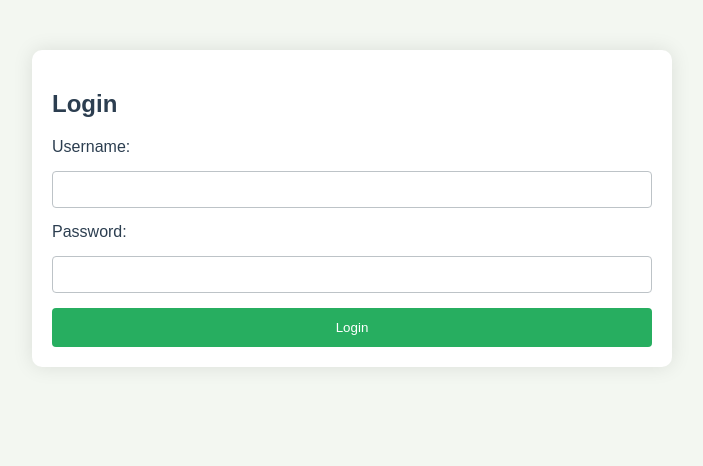
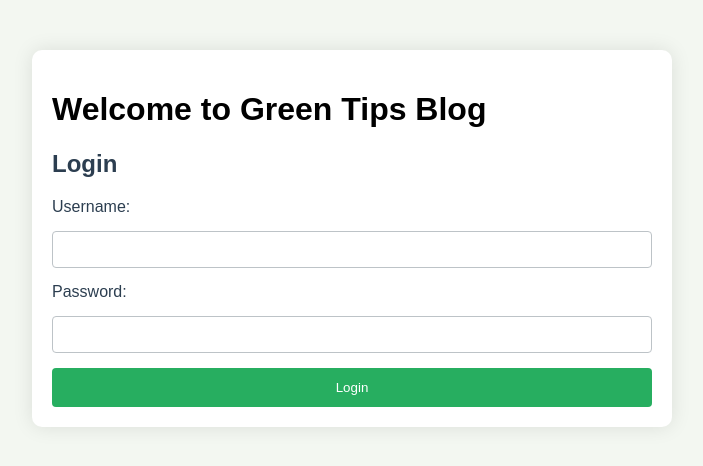
Before and after one commit to CheenoOng09/greenblog.github.io, a plain HTML site: page index.html in a window 1280 px wide. Shown: the whole page, without its empty margins (288-991 px from the left). Drawn offline with Linux system fonts and the light colour scheme.

Commit message:
Update index.html

```diff
--- a/index.html
+++ b/index.html
@@ -10,6 +10,7 @@
 </head>
 <body>
     <div class="login-container">
+        <h1>Welcome to Green Tips Blog</h1>
         <h2>Login</h2>
         <form action="dashboard.html">
             <label for="username">Username:</label>
```
